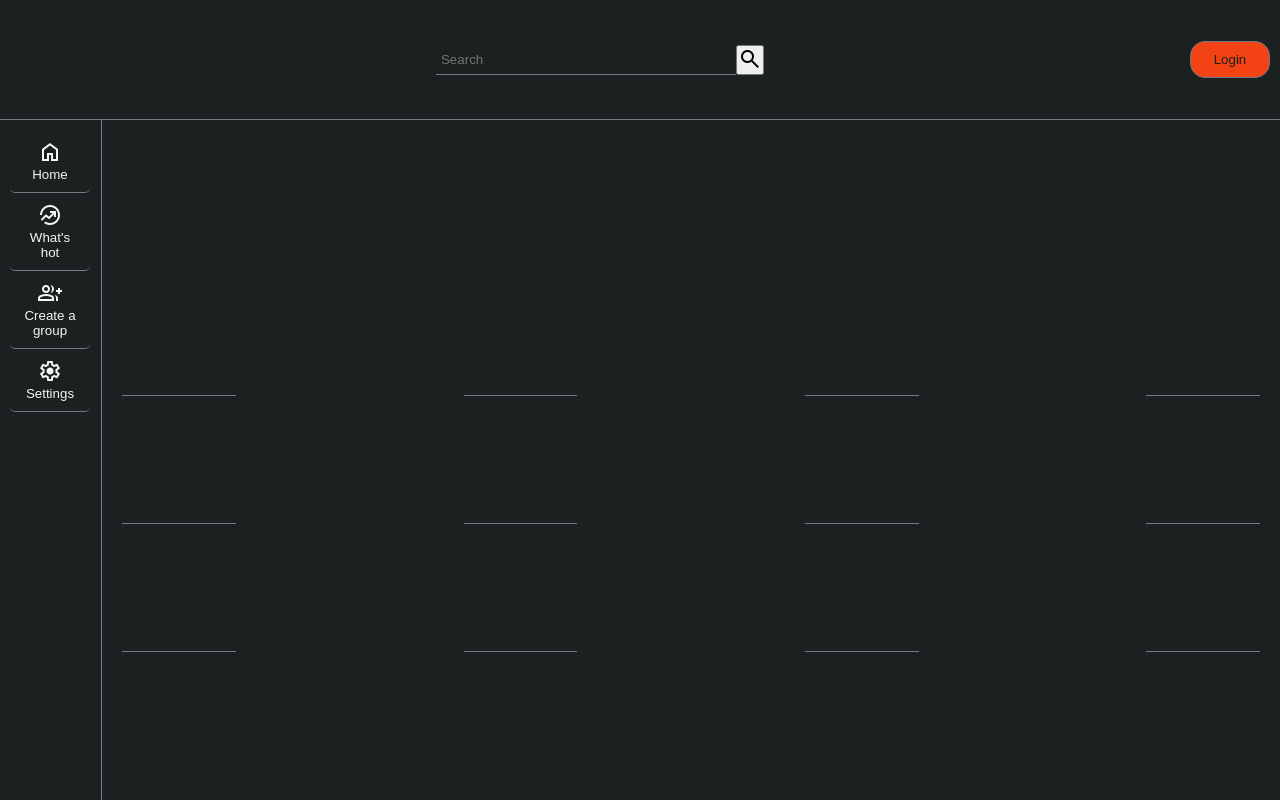
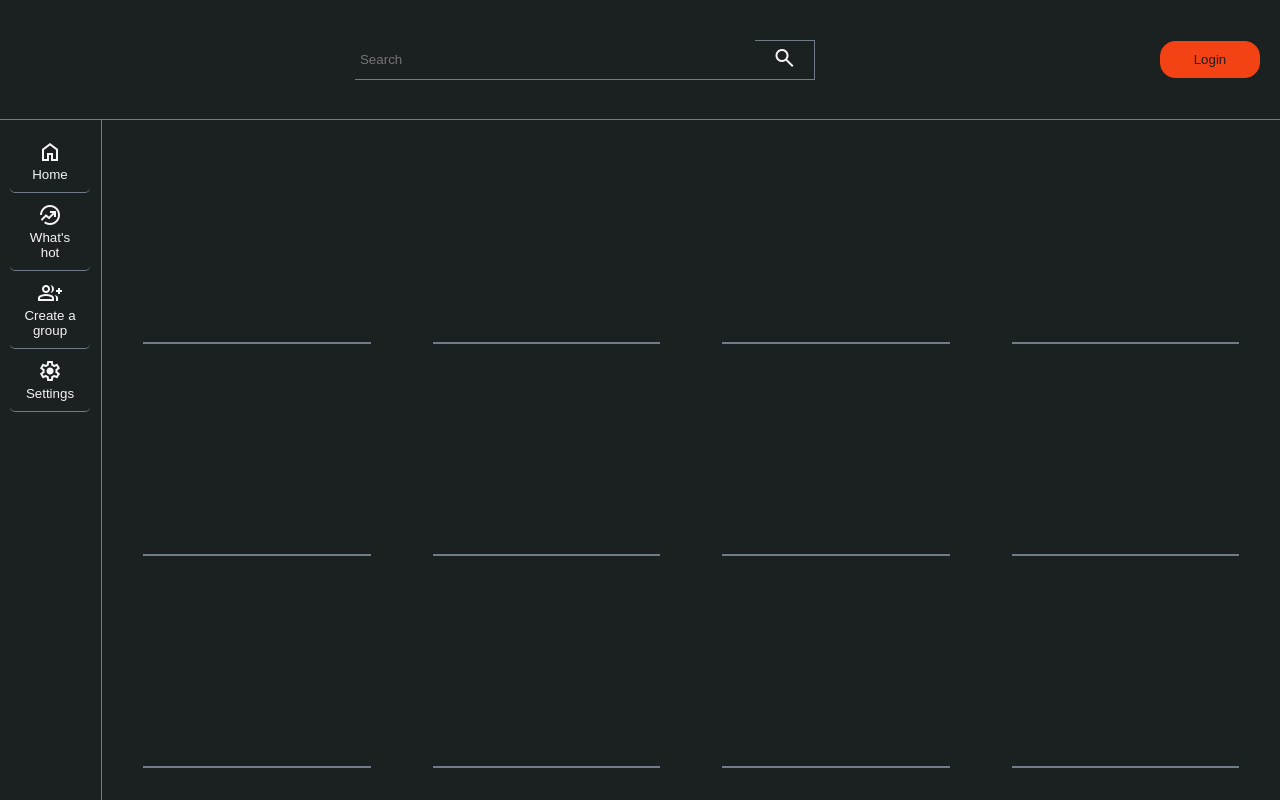
Before and after one commit to DarkGypsy/retoTzuzul_Frontend_II, a plain HTML site: page index.html in a window 1280 px wide. Drawn offline with nearby package versions, Linux system fonts and the light colour scheme.

Commit message:
avances en el css

```diff
--- a/index.html
+++ b/index.html
@@ -76,18 +76,26 @@
 
     </nav>
    <main>
-       <div></div>
-       <div></div>
-       <div></div>
-       <div></div>
-       <div></div>
-       <div></div>
-       <div></div>
-       <div></div>
-       <div></div>
-       <div></div>
-       <div></div>
-       <div></div>
+       <div class="video">
+
+       </div>
+       <div class="video">
+
+       </div>
+       <div class="video">
+
+       </div>
+       <div class="video">
+
+       </div>
+       <div class="video"></div>
+       <div class="video"></div>
+       <div class="video"></div>
+       <div class="video"></div>
+       <div class="video"></div>
+       <div class="video"></div>
+       <div class="video"></div>
+       <div class="video"></div>
    </main>
 </body>
 </html>
--- a/style.css
+++ b/style.css
@@ -16,6 +16,14 @@ body{
 
 
 }
+
+:root{
+    --white:#f5f5f5;
+    --BG: #1b2021;
+    --Line: #717c89;
+    --Red: #f34213;
+}
+
 a{
     color: #f5f5f5;
     text-decoration: none;
@@ -29,24 +37,26 @@ header{
     align-items: center;
     padding: 10px;
     height: 100%;
-    border-bottom: 1px solid #717c89;
+    border-bottom: 1px solid var(--Line);
 }
 .hd-btn{
+    margin-right: 10px;
     border: none;
-    color: #1b2021;
-    background-color: #f34213;
+    color: var(--BG);
+    background-color: var(--Red);
     padding: 10px;
-    width: 80px;
-    border: 1px solid #717c89;
+    width: 100px;
+    border: 1px solid var(--Red);
     border-radius: 15px;
     cursor: pointer;
     transition: 0.5s;
 }
 
 .hd-btn:hover{
-    color: #f34213;
-    background-color: #1b2021;
-    text-shadow: 2px 2px 15px #f34213;
+    border-color: var(--Line);
+    color: var(--Red);
+    background-color: var(--BG);
+    text-shadow: 2px 2px 15px var(--Red);
 }
 .search-bar{
     border: none;
@@ -54,71 +64,96 @@ header{
 }
 .search{
     padding: 5px;
-    width: 300px;
-    height: 30px;
+    width: 400px;
+    height: 40px;
     border: none;
-    border-bottom: 1px solid #717c89;
+    border-bottom: 1px solid var(--Line);
     background-color: transparent;
+    outline: none;
+    color: var(--white);
     transition: 0.5s;
 
 }
 .search:hover{
-    border: none;
-    border-bottom: 1px solid #f34213;
+    border-color: var(--Red);
 
 }
+.search:focus{
+    border-color: var(--Red);
+    box-shadow: 0 1px 10px var(--Red);
+}
+
 .search-btn{
-    height: 30px;
+    border: solid var(--Line);
+    border-width: 1px 1px 1px 0;
+    width: 60px;
+    height: 40px;
+    background-color: var(--BG);
+    color: var(--white);
+    transition: 0.5s;
+}
+.search-btn:hover{
+    border-color: var(--Red);
+    color: var(--Red);
+    cursor: pointer;
 }
 /*----------Final del header*-----------/
 
 /*--------Barra lateral de navegacion---------*/
 nav{
     grid-area: nav;
-    background-color: #1b2021;
+    background-color: var(--BG);
     padding: 10px;
     width: 100%;
     height: auto;
-    border-right: 1px solid #717c89;
+    border-right: 1px solid var(--Line);
 
 }
 
 .nav-btn{
     border: none;
-    color: #f5f5f5;
+    color: var(--white);
     background-color: transparent;
     padding: 10px;
     width: 80px;
-    border-bottom: 1px solid #717c89;
+    border-bottom: 1px solid var(--Line);
     border-radius: 5px;
     cursor: pointer;
     transition: 0.5s;
 }
 
 .nav-btn:hover{
-    box-shadow: inset 0 -3px 0.5px #f34213;
-    color: #f34213;
-    text-shadow: 1px 1px 10px #f34213;
+    box-shadow: inset 0 -3px 0.5px var(--Red);
+    color: var(--Red);
+    text-shadow: 1px 1px 10px var(--Red);
 }
-.nav-btn a:hover{
-    color: #f34213;
-    text-shadow: 1px 1px 10px #f34213;
-}
+
 
 /*--------Fin de la barra de navegacion---------*/
 
 main{
-    padding: 20px;
     grid-area: main;
     width: 100%;
     display: grid;
-    justify-content: space-between;
+    justify-content: space-around;
     align-content: center;
-    grid-template-columns: repeat(4, 10%);
-    grid-auto-rows: 20%;
+    grid-template-columns: repeat(4, 20%);
+    grid-auto-rows: 30%;
+    padding: 20px;
+    gap: 20px;
 
 
 }
-div{
-    border-bottom: 1px solid #717c89;
+.video{
+    width: 100%;
+    border-bottom: 2px solid var(--Line);
+    color: var(--white);
+    text-align: center;
 }
+.video button{
+    width: 120px;
+    height: 80px;
+}
+.video:hover{
+    border-color: var(--Red);
+}
```
